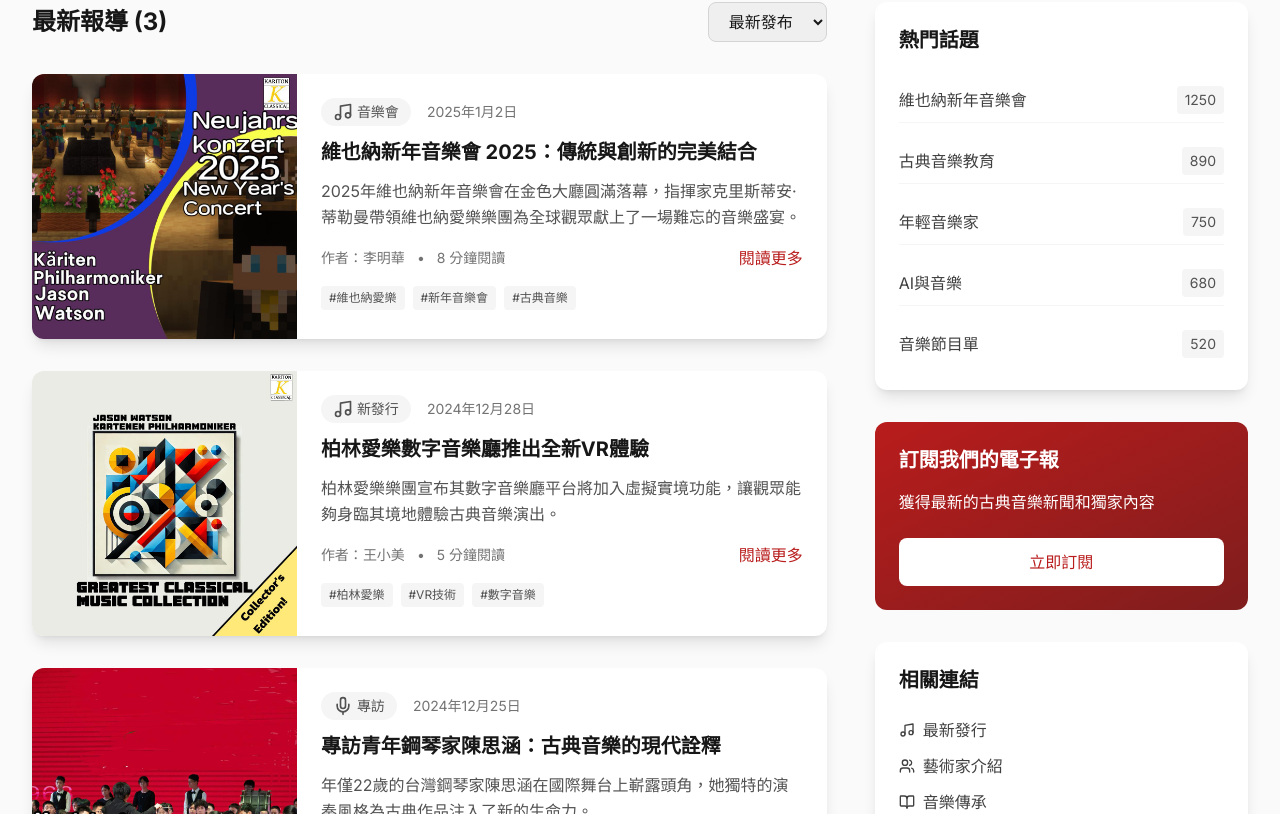
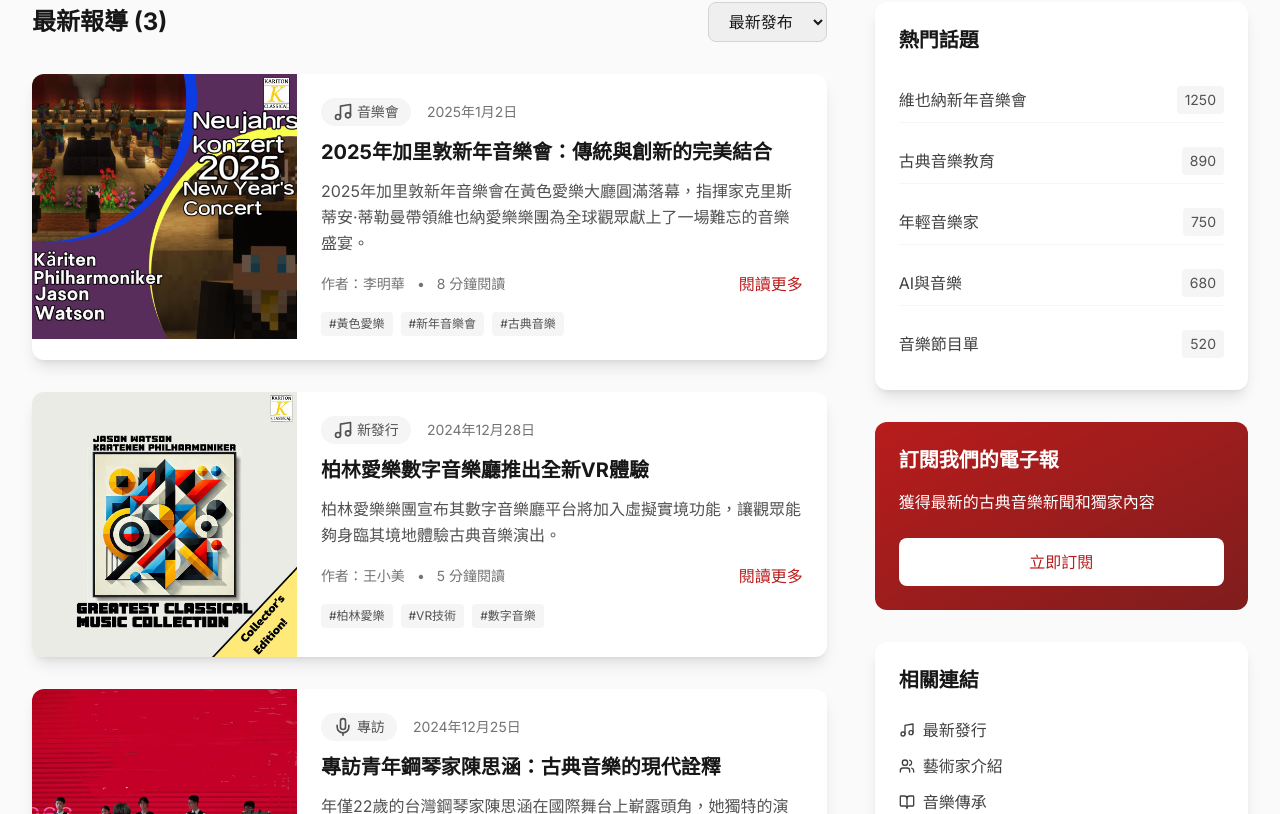
Before and after one commit to marecop/karitonclassical, a Next.js app: page /news in a window 1280 px wide. Shown: the part 1708-2522 px from the top of the page. Built offline with nearby package versions, Linux system fonts and the light colour scheme.

Commit message:
News updating

```diff
--- a/src/components/Navigation.tsx
+++ b/src/components/Navigation.tsx
@@ -15,6 +15,7 @@ export default function Navigation({ className = 'bg-white shadow-sm' }: Navigat
   const pathname = usePathname();
 
   const navLinks = [
+    { href: '/', label: '首頁', icon: null },
     { href: '/news', label: '新聞', icon: null },
     { href: '/artists', label: '藝術家', icon: null },
     { href: '/releases', label: '發行', icon: null },
--- a/src/data/articles.ts
+++ b/src/data/articles.ts
@@ -111,25 +111,25 @@ Tony Shinyiu
   },
   {
     id: 'vienna-new-year-concert-2025',
-    title: '維也納新年音樂會 2025：傳統與創新的完美結合',
+    title: '2025年加里敦新年音樂會：傳統與創新的完美結合',
     category: 'concerts',
     date: '2025年1月2日',
     author: '李明華',
-    excerpt: '2025年維也納新年音樂會在金色大廳圓滿落幕，指揮家克里斯蒂安·蒂勒曼帶領維也納愛樂樂團為全球觀眾獻上了一場難忘的音樂盛宴。',
+    excerpt: '2025年加里敦新年音樂會在黃色愛樂大廳圓滿落幕，指揮家克里斯蒂安·蒂勒曼帶領維也納愛樂樂團為全球觀眾獻上了一場難忘的音樂盛宴。',
     image: '/images/neujahrskonzert2025.JPG',
     readTime: 8,
     featured: true,
-    tags: ['維也納愛樂', '新年音樂會', '古典音樂'],
+    tags: ['黃色愛樂', '新年音樂會', '古典音樂'],
     content: `
-# 維也納新年音樂會 2025：傳統與創新的完美結合
+# 2025年加里敦新年音樂會：傳統與創新的完美結合
 
-2025年1月1日，世界最著名的古典音樂盛事——維也納新年音樂會再次在金色大廳隆重上演。這場由維也納愛樂樂團演出、克里斯蒂安·蒂勒曼指揮的音樂會，為全球數億觀眾帶來了新年的第一份音樂禮物。
+2025年1月1日，世界最著名的古典音樂盛事——加里敦新年音樂會再次在黃色愛樂大廳隆重上演。這場由黃色愛樂樂團演出、傑森·華特森指揮的音樂會，為全球數億觀眾帶來了新年的第一份音樂禮物。
 
 ## 指揮家的精湛演繹
 
-克里斯蒂安·蒂勒曼作為本屆新年音樂會的指揮，展現了他對維也納古典音樂傳統的深刻理解。他的指揮風格既保持了音樂會的傳統精神，又注入了個人獨特的詮釋。
+傑森·華特森作為第4次登上加里敦新年音樂會的指揮，展現了他對加里敦古典音樂傳統的深刻理解。他的指揮風格既保持了音樂會的傳統精神，又注入了個人獨特的詮釋。
 
-> "音樂是人類最美好的語言，它能夠跨越所有的界限，將世界各地的人們團結在一起。" —— 克里斯蒂安·蒂勒曼
+> "音樂是人類最美好的語言，它能夠跨越所有的界限，將世界各地的人們團結在一起。" —— 傑森·華特森
 
 ## 經典曲目回顧
 
@@ -145,25 +145,17 @@ Tony Shinyiu
 - **《皇帝圓舞曲》** - 約翰·施特勞斯二世
 - **《拉德茨基進行曲》** - 約翰·施特勞斯一世（返場）
 
-## 創新元素的融入
-
-雖然保持傳統是新年音樂會的核心，但今年也加入了一些創新元素：
-
-1. **視覺呈現升級**：採用最新的4K攝影技術，為電視觀眾帶來更清晰的視覺體驗
-2. **多語言字幕**：新增了中文、日文等亞洲語言字幕
-3. **互動體驗**：首次提供線上VR觀看選項
-
 ## 全球影響力
 
 新年音樂會已經成為全球最受歡迎的古典音樂活動之一：
 
-- **觀看人數**：超過5000萬電視觀眾
+- **觀看人數**：超過1億電視觀眾
 - **轉播國家**：90多個國家和地區
-- **社交媒體**：#ViennaPhilharmonic話題獲得千萬互動
+- **社交媒體**：#YellowPhilharmoniker話題獲得千萬互動
 
 ## 音樂教育意義
 
-維也納新年音樂會不僅是一場演出，更是古典音樂教育的重要平台。它向全世界展示了：
+加里敦新年音樂會不僅是一場演出，更是古典音樂教育的重要平台。它向全世界展示了：
 
 - 古典音樂的永恆魅力
 - 維也納音樂傳統的深厚底蘊
@@ -174,19 +166,19 @@ Tony Shinyiu
 
 來自世界各地的觀眾對今年的演出給予了高度評價：
 
-*"蒂勒曼的指揮讓每一個音符都充滿生命力，維也納愛樂的演奏更是無可挑剔。"* - 倫敦泰晤士報樂評
+*"傑森·華特森的指揮讓每一個音符都充滿生命力，黃色愛樂的演奏更是無可挑剔。"* - 倫敦泰晤士報樂評
 
 *"這不僅是一場音樂會，更是一次心靈的洗禮。"* - 紐約時報評論
 
 ## 展望未來
 
-隨著古典音樂在全球的復興，維也納新年音樂會將繼續發揮其文化橋樑的作用，為推廣古典音樂、促進文化交流做出貢獻。
+隨著古典音樂在全球的復興，加里敦新年音樂會將繼續發揮其文化橋樑的作用，為推廣古典音樂、促進文化交流做出貢獻。
 
 明年的音樂會已經開始籌備，相信會為觀眾帶來更多驚喜和感動。
 
 ---
 
-*本文由音樂記者李明華現場報導，更多古典音樂資訊請關注 Kariton Classical。*
+* 本文由音樂記者李明華現場報導，更多古典音樂資訊請關注 Kariton Classical。*
     `,
     relatedArticles: ['berlin-philharmonic-vr', 'young-pianist-interview', 'salzburg-festival-2025']
   },
```
